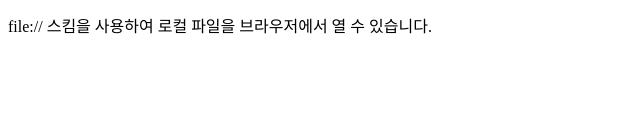
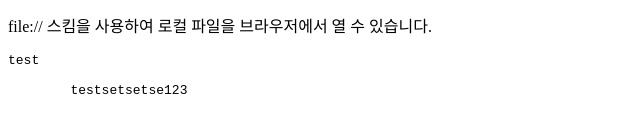
Before and after one commit to choi1five/py-browser, a plain HTML site: page index.html in a window 1280 px wide. Shown: the part 156-288 px from the top of the page, without its empty margins (0-640 px from the left). Drawn offline with Linux system fonts and the light colour scheme.

Commit message:
add HTML for pre tag testing

```diff
--- a/some/directory/index.html
+++ b/index.html
@@ -1,12 +1,17 @@
 <!DOCTYPE html>
 <html>
-<head>
+  <head>
     <title>기본 로컬 페이지</title>
-</head>
-<body>
+  </head>
+  <body>
     <h1>브라우저 기본 페이지</h1>
     <p>이 페이지는 URL이 제공되지 않았을 때 기본으로 로드되는 파일입니다.</p>
     <p>현재 로컬 파일 시스템에서 읽어온 내용을 표시하고 있습니다.</p>
     <p>file:// 스킴을 사용하여 로컬 파일을 브라우저에서 열 수 있습니다.</p>
-</body>
+    <pre>
+test
+
+        testsetsetse123
+    </pre>
+  </body>
 </html>
```
